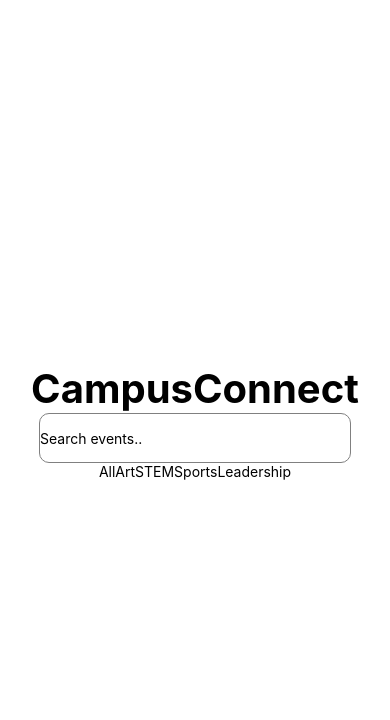
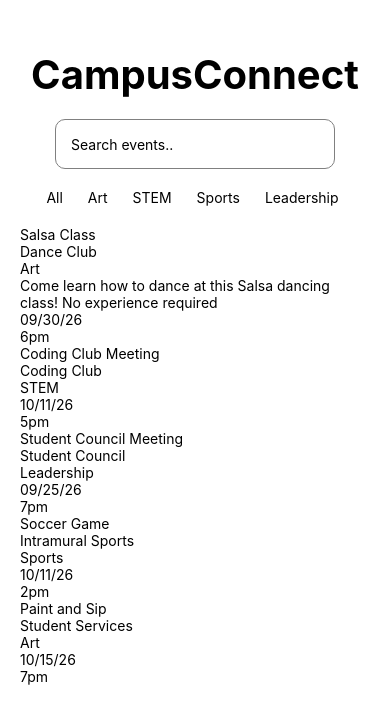
Before and after one commit to Mena-GX/CampusConnect, a React Native app: screen / in a window 390 px wide. Shown: the top 720 px of the page. Built offline with nearby package versions, Linux system fonts and the light colour scheme.

Commit message:
starting the cards and adding more data to the campusEvents

```diff
--- a/App.js
+++ b/App.js
@@ -1,60 +1,60 @@
-import { StatusBar } from 'expo-status-bar';
 import { StyleSheet, Text, View, TextInput, Pressable, FlatList } from 'react-native';
+import { useState } from 'react';
 
 const campusEvents = [
   {
     id: '1',
     name: 'Salsa Class',
     category: 'Art',
-    date: '',
-    time: '',
+    date: '09/30/26', //month, day, year
+    time: '6pm',
     location: '',
-    description: '',
-    organizer: '',
+    description: 'Come learn how to dance at this Salsa dancing class! No experience required',
+    organizer: 'Dance Club',
   },
 
   {
     id: '2',
     name: 'Coding Club Meeting',
     category: 'STEM',
-    date: '',
-    time: '',
+    date: '10/11/26',
+    time: '5pm',
     location: '',
     description: '',
-    organizer: '',
+    organizer: 'Coding Club',
   },
 
   {
     id: '3',
     name: 'Student Council Meeting',
     category: 'Leadership',
-    date: '',
-    time: '',
+    date: '09/25/26',
+    time: '7pm',
     location: '',
     description: '',
-    organizer: '',
+    organizer: 'Student Council',
   },
 
   {
     id: '4',
     name: 'Soccer Game',
     category: 'Sports',
-    date: '',
-    time: '',
+    date: '10/11/26',
+    time: '2pm',
     location: '',
     description: '',
-    organizer: '',
+    organizer: 'Intramural Sports',
   },
 
   {
     id: '5',
     name: 'Paint and Sip',
     category: 'Art',
-    date: '',
-    time: '',
+    date: '10/15/26',
+    time: '7pm',
     location: '',
     description: '',
-    organizer: '',
+    organizer: 'Student Services',
   },
 ];
 
@@ -69,27 +69,65 @@ export default function App() {
       ></TextInput>
 
       <View style={styles.filterContainer}>
-        <Pressable>
+        <Pressable style={styles.filterButton}>
           <Text>All</Text>
         </Pressable>
 
-        <Pressable>
+        <Pressable style={styles.filterButton}>
           <Text>Art</Text>
         </Pressable>
 
-        <Pressable>
+        <Pressable style={styles.filterButton}>
           <Text>STEM</Text>
         </Pressable>
 
-        <Pressable>
+        <Pressable style={styles.filterButton}>
           <Text>Sports</Text>
         </Pressable>
 
-        <Pressable>
+        <Pressable style={styles.filterButton}>
           <Text>Leadership</Text>
         </Pressable>
       </View>
 
+
+      <FlatList
+      data={campusEvents}
+      keyExtractor={(item) => item.id}
+      renderItem={({ item }) => (
+        <View style={styles.card}>
+          <Text>
+            {item.name}
+          </Text>
+
+          <Text>
+            {item.organizer}
+          </Text>
+
+          <Text>
+            {item.category}
+          </Text>
+
+          <Text>
+            {item.description}
+          </Text>
+
+          <Text>
+            {item.date}
+          </Text>
+
+          <Text>
+            {item.time}
+          </Text>
+
+          <Text>
+            {item.location}
+          </Text>
+
+
+        </View>
+      )}
+    />
 
     </View>
   );
@@ -101,11 +139,14 @@ const styles = StyleSheet.create({
     backgroundColor: '#fff',
     alignItems: 'center',
     justifyContent: 'center',
+    paddingTop: 50,
+    paddingHorizontal: 20,
   },
 
   title: {
     fontSize: 40,
     fontWeight: 'bold',
+    marginBottom: 20,
   },
 
   searchBar: {
@@ -115,9 +156,21 @@ const styles = StyleSheet.create({
     borderWidth: 1,
     borderRadius: 10,
     width: '80%',
+    padding: 15,
+    marginBottom: 15,
   },
 
   filterContainer: {
     flexDirection: 'row',
+    marginBottom: 15,
   },
+
+  filterButton: {
+    backgroundColor: 'white',
+    paddingVertical: 5,
+    paddingHorizontal: 10,
+    borderRadius: 10,
+    marginRight: 5,
+  },
+
 });
```
